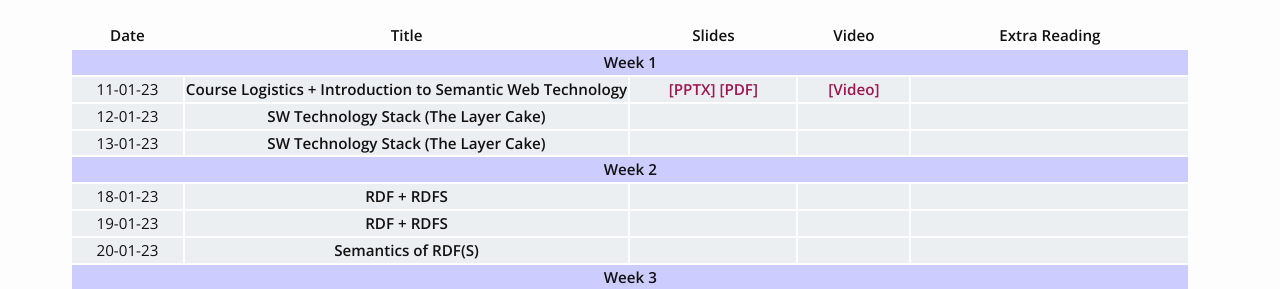
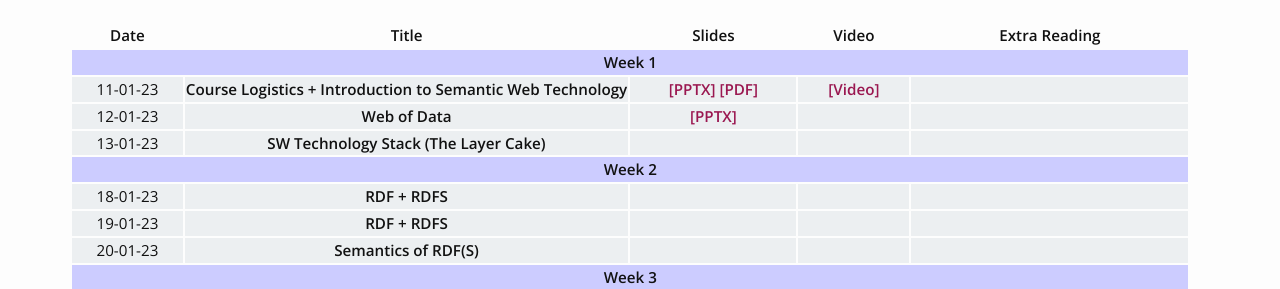
Before and after one commit to plaban/kmst-spring-2023, a Jekyll site: the page built from schedule.md, in a window 1280 px wide. Shown: the part 359-648 px from the top of the page. Built offline with Jekyll 4.4.1, drawn with Linux system fonts in a browser that asks for light colours; nearby versions of some CDN libraries.

Commit message:
update slide links

```diff
--- a/_layouts/schedule.html
+++ b/_layouts/schedule.html
@@ -37,11 +37,14 @@ layout: default
             </tr>
             <tr bgcolor="#ECEFF1">
                 <td align="center">12-01-23</td>
-                <td align="center"><b>SW Technology Stack (The Layer Cake)</b></td>
+                <td align="center"><b>Web of Data</b></td>
                 <td align="center">
-                    <a href=" " target="_blank"><b></b></a>
+                    <a href="https://tinyurl.com/5n8u4tyt" target="_blank"><b>[PPTX]</b></a>
+                    <a href="https://tinyurl.com/mshntm6h" target="_blank"><b></b></a>
                 </td>
-                <td align="center"></td>
+                <td align="center">
+                    <a href="https://tinyurl.com/mu4mh6vp" target="_blank"><b></b></a>
+                </td>
                 <td align="center"></td>
             </tr>
             <tr bgcolor="#ECEFF1">
```
